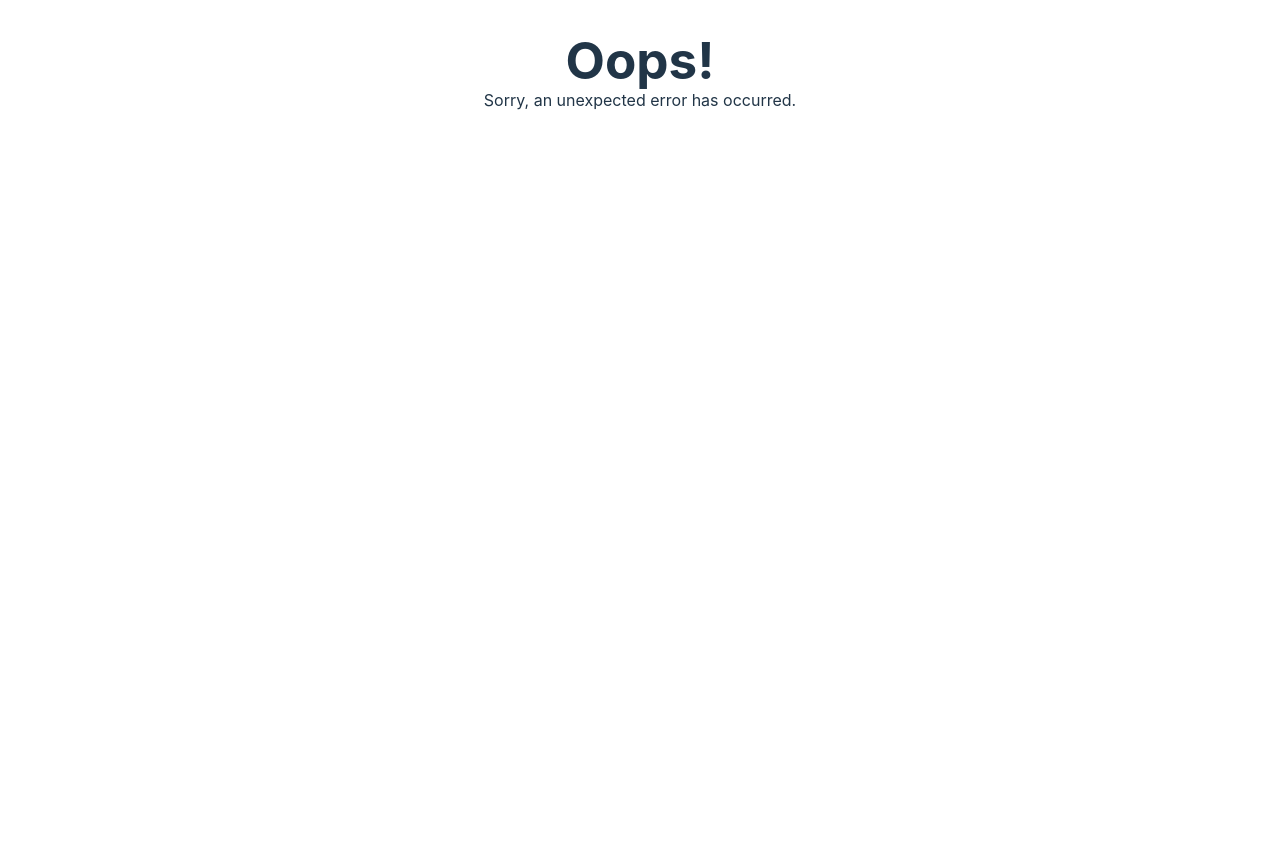
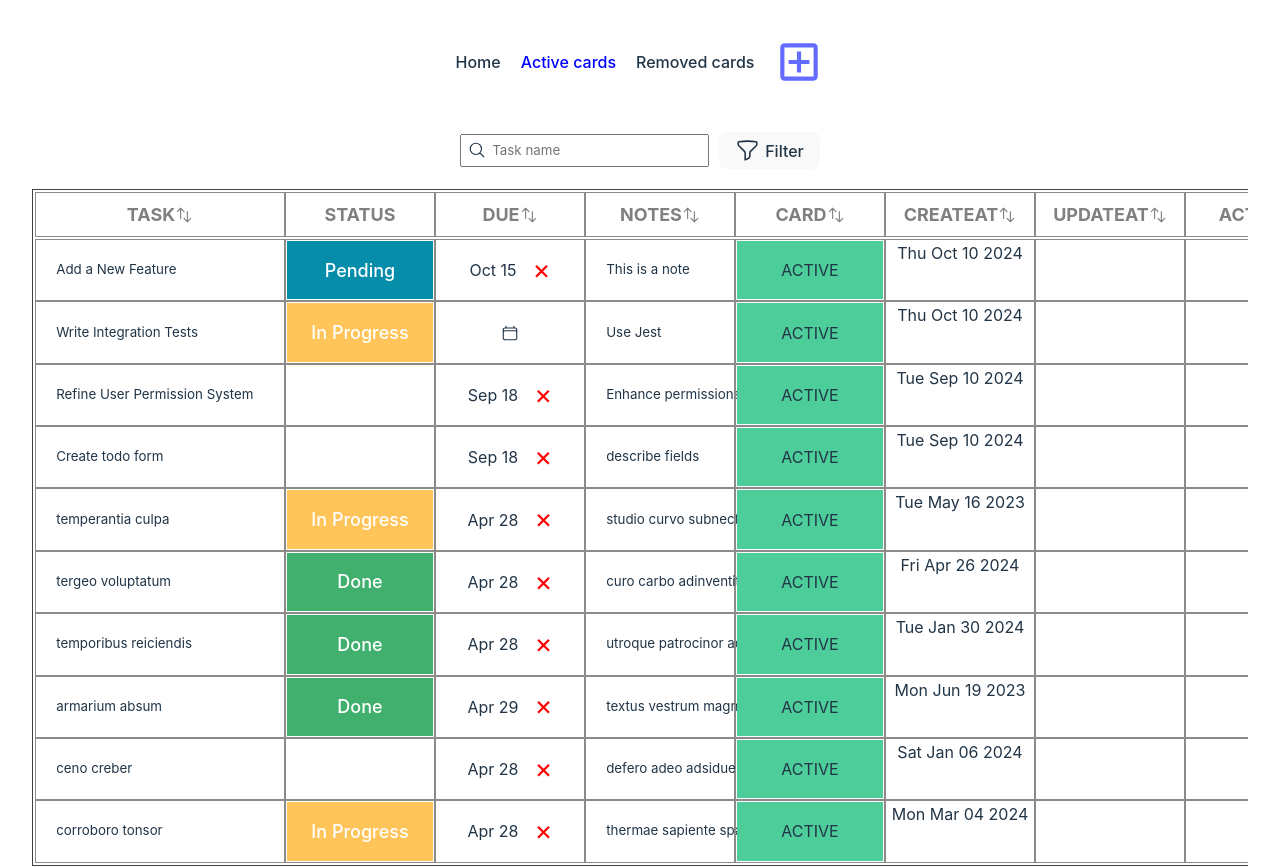
Before and after one commit to Mr-Nihility/ToDoList_Test, a React (Vite) app: page /ToDoList_Test/todoList in a window 1280 px wide. Shown: the top 867 px of the page. Before the commit the page ends 800 px from the top, so only its background shows below. Built offline with nearby package versions, Linux system fonts and the light colour scheme.

Commit message:
fix: paths

```diff
--- a/src/App.tsx
+++ b/src/App.tsx
@@ -13,9 +13,9 @@ function App() {
   return (
     <>
       <Routes>
-        <Route path={RouterPath.Home} element={<NavigationLayout />}>
+        <Route element={<NavigationLayout />}>
           <Route
-            index
+            path={RouterPath.Home}
             element={
               <Suspense fallback={<h2>Loading ...</h2>}>
                 <HomeView />
```
